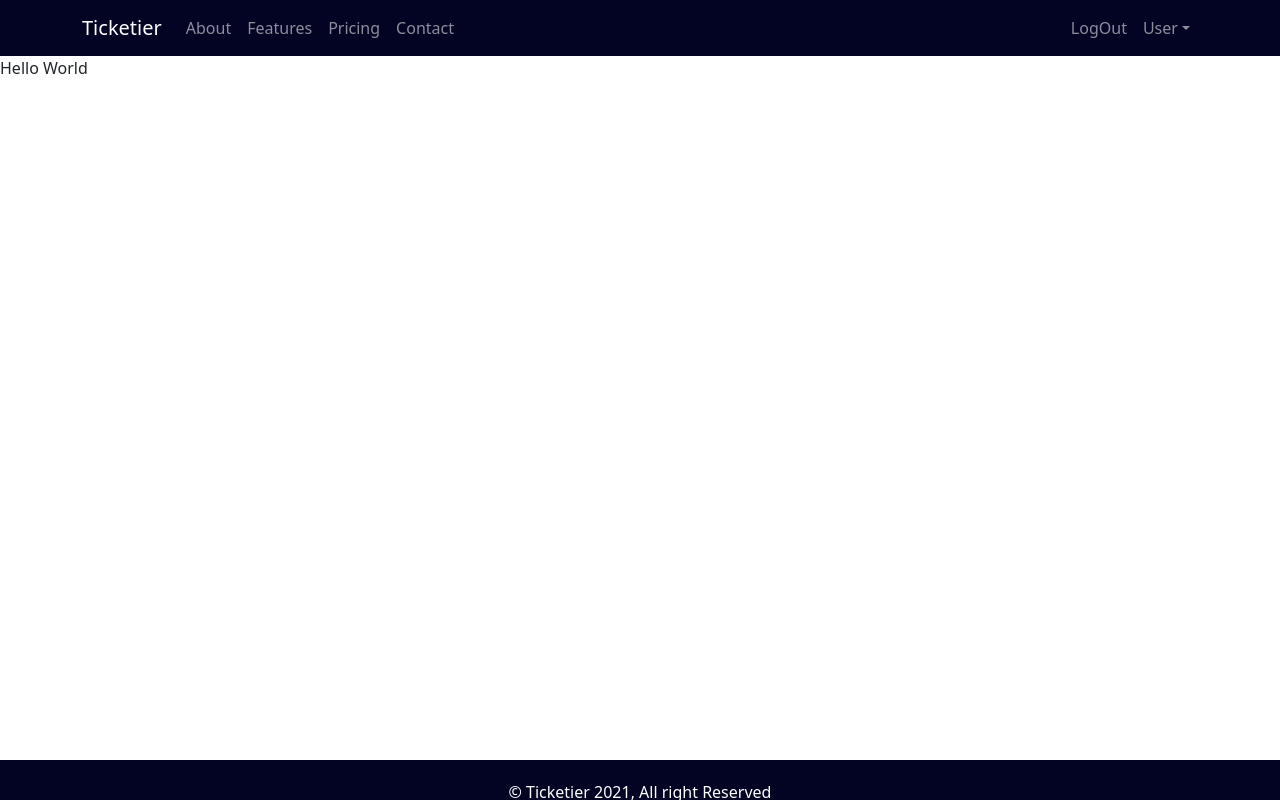
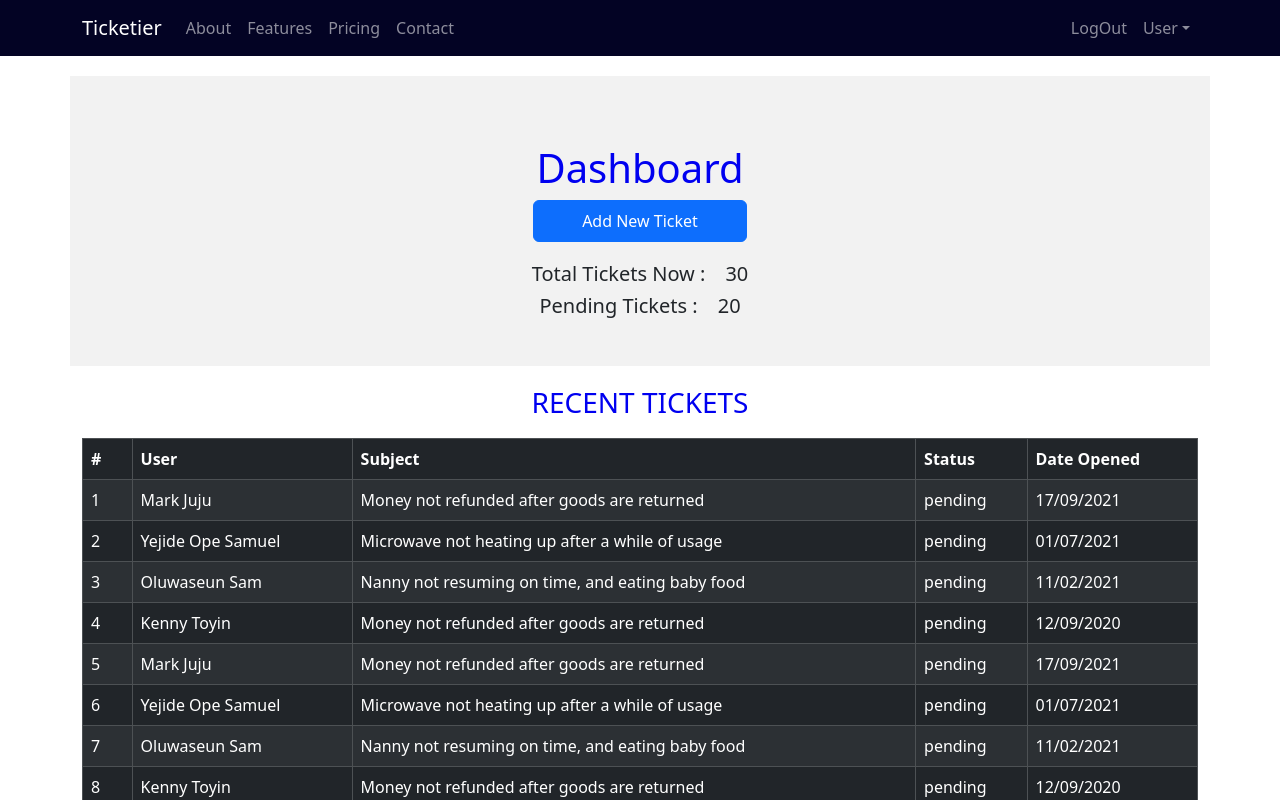
Before and after one commit to gentlesammy/Ticketier-frontend, a React (Create React App) app: page / in a window 1280 px wide. Shown: the top 800 px of the page. Built offline with nearby package versions, Linux system fonts and the light colour scheme.

Commit message:
Dashboard ui done with dummy data

```diff
--- a/src/App.css
+++ b/src/App.css
@@ -3,3 +3,7 @@
   padding: 0;
   box-sizing: border-box;
 }
+
+h1, h2, h3{
+  color: #0000f0
+}
--- a/src/App.js
+++ b/src/App.js
@@ -6,6 +6,7 @@ import Col from 'react-bootstrap/Col';
 import Button from 'react-bootstrap/Button';
 import Entry from './pages/entry/Entry';
 import DefaultLayouts from './layouts/DefaultLayouts';
+import Dashboard from './pages/dashboard/Dashboard';
 
 
 function App() {
@@ -13,7 +14,7 @@ function App() {
     <div className="App">
         {/* <Entry/> */}
         <DefaultLayouts>
-            Hello World
+            <Dashboard/>
         </DefaultLayouts>
     </div>
   );
--- /dev/null
+++ b/src/assets/data/dummydata/ticketsdata.js
@@ -0,0 +1,95 @@
+export const TicketsList = [
+    {
+        "id" : 1,
+        "User": "Mark Juju",
+        "Subject" : "Money not refunded after goods are returned",
+        "Status" : "pending",
+        "date": "17/09/2021"
+    },
+
+    {
+        "id" : 2,
+        "User": "Yejide Ope Samuel",
+        "Subject" : "Microwave not heating up after a while of usage",
+        "Status" : "pending",
+        "date": "01/07/2021"
+    },
+
+    {
+        "id" : 3,
+        "User": "Oluwaseun Sam",
+        "Subject" : "Nanny not resuming on time, and eating baby food",
+        "Status" : "pending",
+        "date": "11/02/2021"
+    },
+
+    {
+        "id" : 4,
+        "User": "Kenny Toyin",
+        "Subject" : "Money not refunded after goods are returned",
+        "Status" : "pending",
+        "date": "12/09/2020"
+    },{
+        "id" : 5,
+        "User": "Mark Juju",
+        "Subject" : "Money not refunded after goods are returned",
+        "Status" : "pending",
+        "date": "17/09/2021"
+    },
+
+    {
+        "id" : 6,
+        "User": "Yejide Ope Samuel",
+        "Subject" : "Microwave not heating up after a while of usage",
+        "Status" : "pending",
+        "date": "01/07/2021"
+    },
+
+    {
+        "id" : 7,
+        "User": "Oluwaseun Sam",
+        "Subject" : "Nanny not resuming on time, and eating baby food",
+        "Status" : "pending",
+        "date": "11/02/2021"
+    },
+
+    {
+        "id" : 8,
+        "User": "Kenny Toyin",
+        "Subject" : "Money not refunded after goods are returned",
+        "Status" : "pending",
+        "date": "12/09/2020"
+    },
+    {
+        "id" : 9,
+        "User": "Mark Juju",
+        "Subject" : "Money not refunded after goods are returned",
+        "Status" : "pending",
+        "date": "17/09/2021"
+    },
+
+    {
+        "id" : 10,
+        "User": "Yejide Ope Samuel",
+        "Subject" : "Microwave not heating up after a while of usage",
+        "Status" : "pending",
+        "date": "01/07/2021"
+    },
+
+    {
+        "id" : 11,
+        "User": "Oluwaseun Sam",
+        "Subject" : "Nanny not resuming on time, and eating baby food",
+        "Status" : "pending",
+        "date": "11/02/2021"
+    },
+
+    {
+        "id" : 12,
+        "User": "Kenny Toyin",
+        "Subject" : "Money not refunded after goods are returned",
+        "Status" : "pending",
+        "date": "12/09/2020"
+    }
+
+]
--- /dev/null
+++ b/src/components/tickettable/TicketTable.jsx
@@ -0,0 +1,50 @@
+import "./tickettable.css";
+import { Table } from "react-bootstrap";
+
+const TicketTable = ({TicketsList}) => {
+    let idd = 1;
+    return (
+        <Table striped bordered hover variant="dark" responsive>
+                <thead>
+                    <tr>
+                    <th>#</th>
+                    <th>User</th>
+                    <th>Subject</th>
+                    <th>Status</th>
+                    <th>Date Opened</th>
+                    </tr>
+                </thead>
+                <tbody>
+                    {
+
+                        TicketsList?.length &&
+                        TicketsList.map((tk) => {
+                           return <tr key={tk.id}>
+                                <td>{idd++}</td>
+                                <td>{tk.User}</td>
+                                <td>{tk.Subject}</td>
+                                <td>{tk.Status}</td>
+                                <td>{tk.date}</td>
+                            </tr>
+                        })
+                    }
+
+                    {
+
+                        TicketsList?.length < 1 && (
+                            <tr className="no_ticket text-center">
+                                <td className="text-center" colSpan="5">You have no tickets</td>
+                            </tr>
+                        )
+
+                    }
+
+
+
+
+                </tbody>
+            </Table>
+    )
+}
+
+export default TicketTable
--- /dev/null
+++ b/src/pages/dashboard/Dashboard.jsx
@@ -0,0 +1,45 @@
+import "./dashboard.css";
+import Container from 'react-bootstrap/Container';
+import Row from 'react-bootstrap/Row';
+import Col from 'react-bootstrap/Col';
+import Button from 'react-bootstrap/Button';
+import TicketTable from "../../components/tickettable/TicketTable";
+import {TicketsList} from "../../assets/data/dummydata/ticketsdata";
+import { Breadcrumb } from "react-bootstrap";
+const Dashboard = () => {
+
+    return (
+        <Container>
+            <Row>
+                <Col className="text-center dashboard_hero">
+                    <h1 className="mt-5">Dashboard</h1>
+                    {/* <Breadcrumb className="text-center">
+                        <Breadcrumb.Item href="">Home</Breadcrumb.Item>
+                        <Breadcrumb.Item active>Dashboard</Breadcrumb.Item>
+                    </Breadcrumb> */}
+                    <Button variant="primary" className="py-2 px-5">Add New Ticket</Button>
+                    <div className="ticket_info_box">
+                        <div className="total_tickets tbox">
+                            <h5 className="desc">Total Tickets Now :</h5>
+                            <h5 className="val">30</h5>
+                        </div>
+                        <div className="pending_tickets tbox">
+                            <h5 className="desc">Pending Tickets :</h5>
+                            <h5 className="val">20</h5>
+                        </div>
+                    </div>
+
+                </Col>
+            </Row>
+
+            <Row className="recent_ticket_title">
+                <h3>RECENT TICKETS</h3>
+            </Row>
+            <Row className="recent_ticket_table">
+                <TicketTable TicketsList={TicketsList}/>
+            </Row>
+        </Container>
+    )
+}
+
+export default Dashboard
--- /dev/null
+++ b/src/pages/dashboard/dashboard.css
@@ -0,0 +1,27 @@
+
+.dashboard_hero{
+    margin-left: auto;
+    background: #f2f2f2;
+    padding: 20px 0px;
+    padding-bottom: 40px;
+    margin-top: 20px;
+}
+
+.ticket_info_box{
+    margin-top:20px;
+}
+
+.tbox{
+    display:flex;
+    justify-content: center;
+
+}
+.tbox .desc{
+    margin-right: 20px;
+}
+
+.recent_ticket_title{
+    margin-top: 20px;
+    margin-bottom: 10px;
+    text-align: center;
+}
```
Also changed, not shown: src/components/tickettable/tickettable.css (added).
